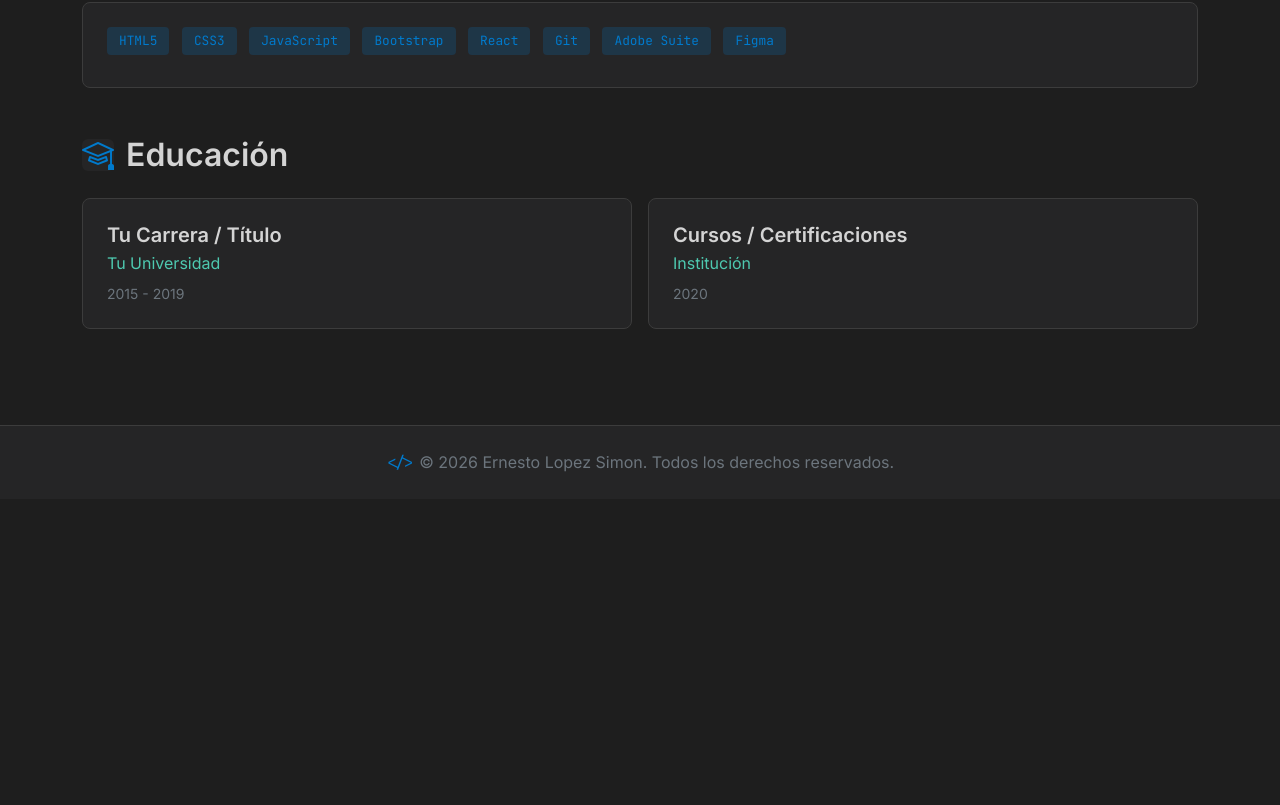
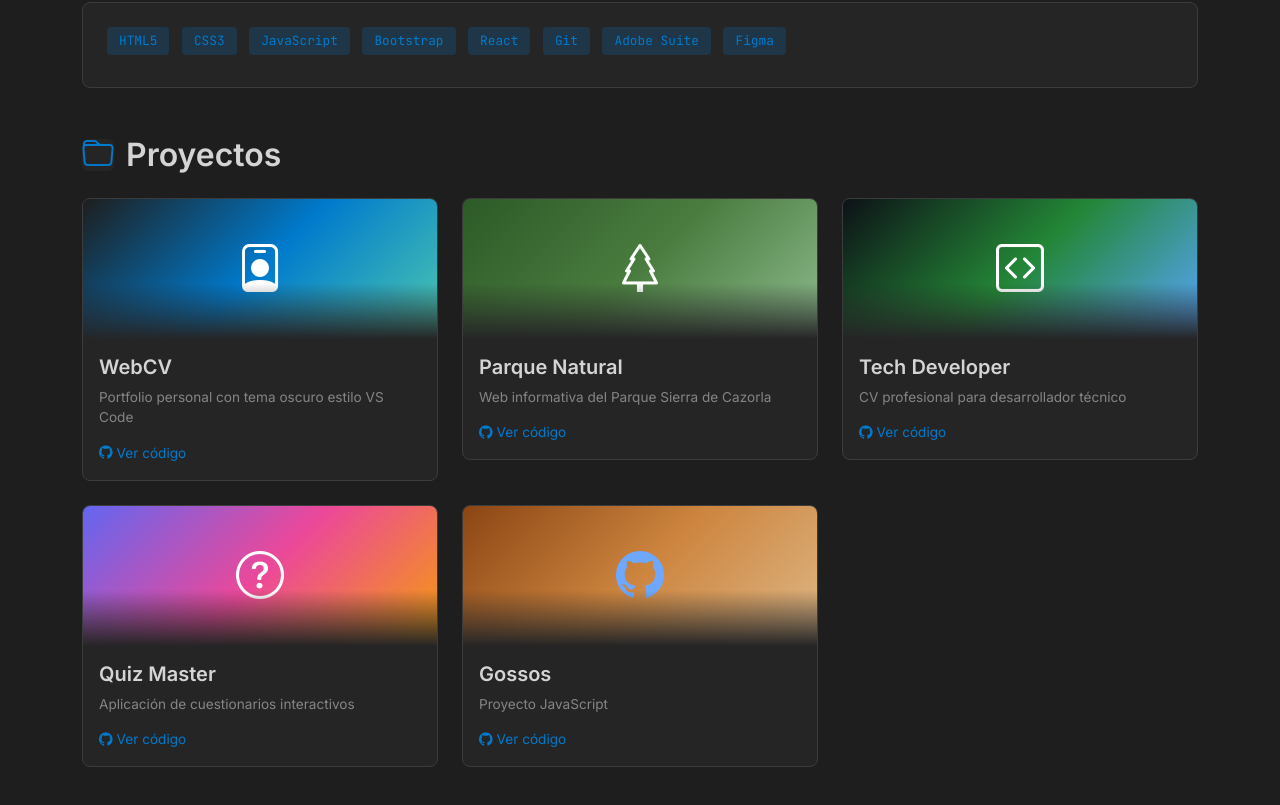
Before and after one commit to simone0780/webcv, a plain HTML site: page index.html in a window 1280 px wide. Shown: the part 1675-2480 px from the top of the page. Before the commit the page ends 2174 px from the top, so only its background shows below. Drawn offline with nearby package versions, Linux system fonts and the light colour scheme.

Commit message:
Add projects section with GitHub links and thumbnails

```diff
--- a/index.html
+++ b/index.html
@@ -145,6 +145,66 @@
             font-family: 'JetBrains Mono', monospace;
             margin-right: 0.5rem;
             margin-bottom: 0.5rem;
+        }
+
+        .project-card {
+            background-color: var(--vscode-sidebar);
+            border: 1px solid var(--vscode-border);
+            border-radius: 8px;
+            overflow: hidden;
+            transition: all 0.3s ease;
+            text-decoration: none;
+            display: block;
+        }
+
+        .project-card:hover {
+            border-color: var(--vscode-accent);
+            transform: translateY(-4px);
+            box-shadow: 0 8px 25px rgba(0, 122, 204, 0.2);
+        }
+
+        .project-thumbnail {
+            height: 140px;
+            display: flex;
+            align-items: center;
+            justify-content: center;
+            font-size: 3rem;
+            position: relative;
+            overflow: hidden;
+        }
+
+        .project-thumbnail::after {
+            content: '';
+            position: absolute;
+            bottom: 0;
+            left: 0;
+            right: 0;
+            height: 40%;
+            background: linear-gradient(to top, var(--vscode-sidebar), transparent);
+        }
+
+        .project-content {
+            padding: 1rem;
+        }
+
+        .project-title {
+            color: var(--vscode-text);
+            font-weight: 600;
+            margin-bottom: 0.5rem;
+        }
+
+        .project-desc {
+            color: var(--vscode-text-dim);
+            font-size: 0.85rem;
+            margin-bottom: 0.75rem;
+        }
+
+        .project-link {
+            color: var(--vscode-accent);
+            font-size: 0.85rem;
+            display: inline-flex;
+            align-items: center;
+            gap: 0.25rem;
         }
 
         header {
@@ -371,6 +431,75 @@
             </div>
         </section>
 
+        <section id="projects" class="mb-5">
+            <h2 class="d-flex align-items-center mb-4">
+                <span class="section-icon"><i class="bi bi-folder"></i></span>
+                <span class="fw-semibold">Proyectos</span>
+            </h2>
+            <div class="row g-4">
+                <div class="col-md-6 col-lg-4">
+                    <a href="https://simone0780.github.io/webcv/" target="_blank" class="project-card">
+                        <div class="project-thumbnail" style="background: linear-gradient(135deg, #1e1e1e 0%, #007acc 50%, #4ec9b0 100%);">
+                            <i class="bi bi-person-badge" style="color: #fff;"></i>
+                        </div>
+                        <div class="project-content">
+                            <h5 class="project-title">WebCV</h5>
+                            <p class="project-desc">Portfolio personal con tema oscuro estilo VS Code</p>
+                            <span class="project-link"><i class="bi bi-github"></i> Ver código</span>
+                        </div>
+                    </a>
+                </div>
+                <div class="col-md-6 col-lg-4">
+                    <a href="https://simone0780.github.io/parqueNatural/" target="_blank" class="project-card">
+                        <div class="project-thumbnail" style="background: linear-gradient(135deg, #2d5a27 0%, #4a7c3f 50%, #8fbc8f 100%);">
+                            <i class="bi bi-tree" style="color: #fff;"></i>
+                        </div>
+                        <div class="project-content">
+                            <h5 class="project-title">Parque Natural</h5>
+                            <p class="project-desc">Web informativa del Parque Sierra de Cazorla</p>
+                            <span class="project-link"><i class="bi bi-github"></i> Ver código</span>
+                        </div>
+                    </a>
+                </div>
+                <div class="col-md-6 col-lg-4">
+                    <a href="https://simone0780.github.io/techDeveloper/" target="_blank" class="project-card">
+                        <div class="project-thumbnail" style="background: linear-gradient(135deg, #0d1117 0%, #238636 50%, #58a6ff 100%);">
+                            <i class="bi bi-code-square" style="color: #fff;"></i>
+                        </div>
+                        <div class="project-content">
+                            <h5 class="project-title">Tech Developer</h5>
+                            <p class="project-desc">CV profesional para desarrollador técnico</p>
+                            <span class="project-link"><i class="bi bi-github"></i> Ver código</span>
+                        </div>
+                    </a>
+                </div>
+                <div class="col-md-6 col-lg-4">
+                    <a href="https://simone0780.github.io/Quizz/" target="_blank" class="project-card">
+                        <div class="project-thumbnail" style="background: linear-gradient(135deg, #6366f1 0%, #ec4899 50%, #f59e0b 100%);">
+                            <i class="bi bi-question-circle" style="color: #fff;"></i>
+                        </div>
+                        <div class="project-content">
+                            <h5 class="project-title">Quiz Master</h5>
+                            <p class="project-desc">Aplicación de cuestionarios interactivos</p>
+                            <span class="project-link"><i class="bi bi-github"></i> Ver código</span>
+                        </div>
+                    </a>
+                </div>
+                <div class="col-md-6 col-lg-4">
+                    <a href="https://github.com/simone0780/Gossos" target="_blank" class="project-card">
+                        <div class="project-thumbnail" style="background: linear-gradient(135deg, #8b4513 0%, #cd853f 50%, #deb887 100%);">
+                            <i class="bi bi-github"></i>
+                        </div>
+                        <div class="project-content">
+                            <h5 class="project-title">Gossos</h5>
+                            <p class="project-desc">Proyecto JavaScript</p>
+                            <span class="project-link"><i class="bi bi-github"></i> Ver código</span>
+                        </div>
+                    </a>
+                </div>
+            </div>
+        </section>
+
         <section id="education" class="mb-5">
             <h2 class="d-flex align-items-center mb-4">
                 <span class="section-icon"><i class="bi bi-mortarboard"></i></span>
```
